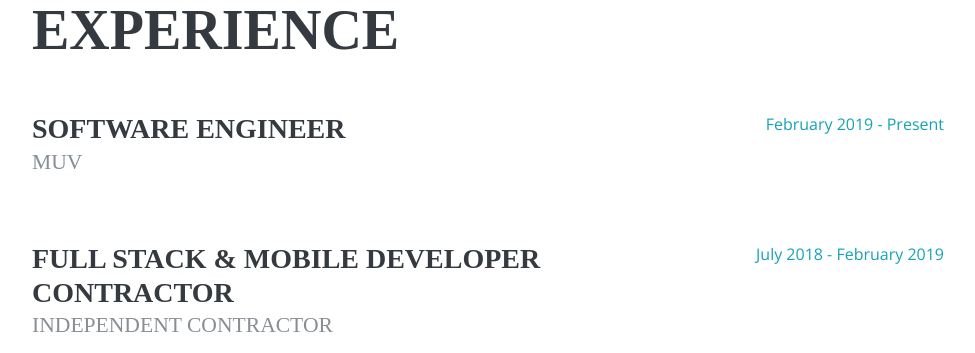
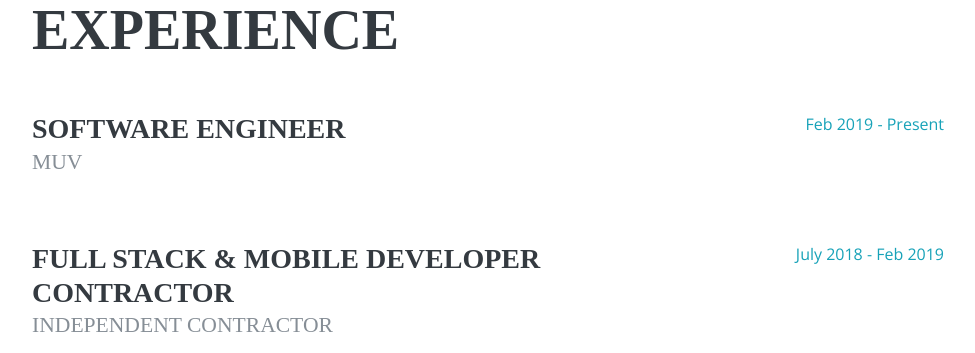
Before and after one commit to ivankoop/my-website, a PHP site: page / in a window 1280 px wide. Shown: the part 851-1204 px from the top of the page, without its empty margins (288-1263 px from the left). Run offline with PHP 8.4, Linux system fonts and the light colour scheme; some web fonts are replaced.

Commit message:
text fix

```diff
--- a/index.php
+++ b/index.php
@@ -132,7 +132,7 @@
               <div class="subheading mb-3">MUV</div>
             </div>
             <div class="resume-date text-md-right">
-              <span class="text-primary">February 2019 - Present</span>
+              <span class="text-primary">Feb 2019 - Present</span>
             </div>
           </div>
 
@@ -154,7 +154,7 @@
               </ul>
             </div>
             <div class="resume-date text-md-right">
-              <span class="text-primary">July 2018 - February 2019</span>
+              <span class="text-primary">July 2018 - Feb 2019</span>
             </div>
           </div>
 
```
